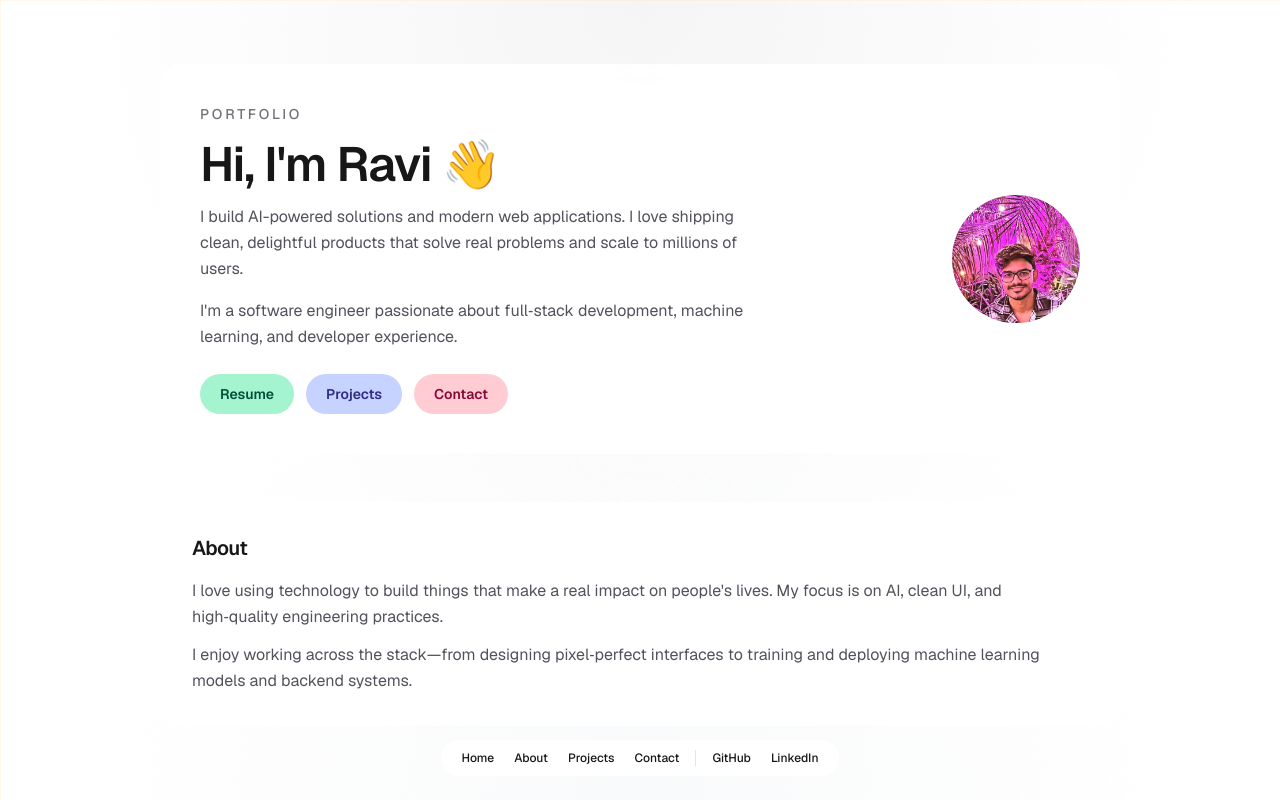
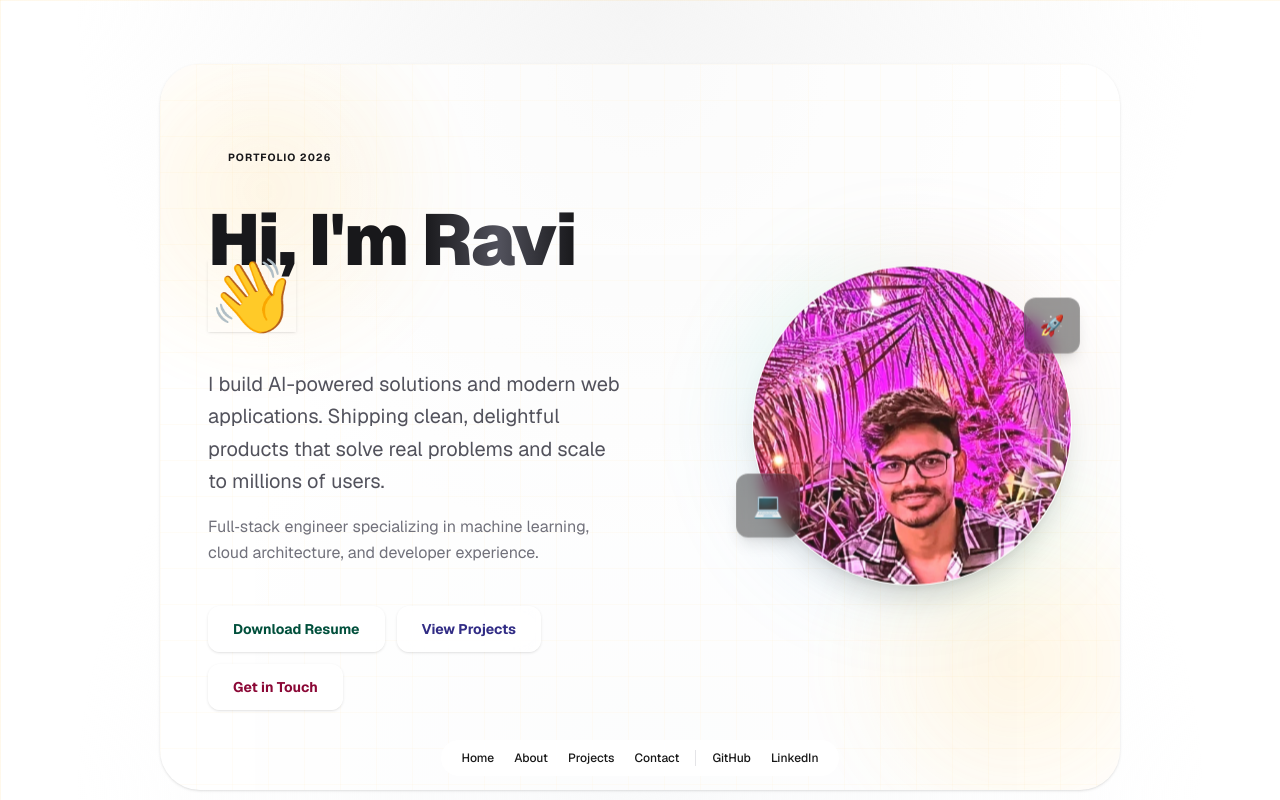
Before and after one commit to RAVIYADAV6522/ravi-portfolio, a Next.js app: page / in a window 1280 px wide. Shown: the top 800 px of the page. Built offline with nearby package versions, Linux system fonts and the light colour scheme.

Commit message:
improving hero section

```diff
--- a/src/components/HeroSection.tsx
+++ b/src/components/HeroSection.tsx
@@ -2,58 +2,91 @@ import Image from "next/image";
 
 export function HeroSection() {
   return (
-    <header className="rounded-3xl surface p-8 backdrop-blur-sm sm:p-10">
-      <div className="flex flex-col gap-8 md:flex-row md:items-center md:justify-between">
+    <section className="relative overflow-hidden rounded-[2.5rem] bg-white p-6 py-12 shadow-sm sm:p-10 sm:py-16 lg:p-12 lg:py-20">
+      {/* Texture Layer */}
+      <div className="grid-bg absolute inset-0 opacity-40" />
+
+      {/* Decorative background glows */}
+      <div className="glow-bg left-[-10%] top-[-10%] h-[400px] w-[400px] opacity-20" />
+      <div className="glow-bg bottom-[-10%] right-[-10%] h-[400px] w-[400px] opacity-20" />
+
+      <div className="relative z-10 mx-auto max-w-5xl">
+        <div className="flex flex-col gap-10 lg:flex-row lg:items-center lg:justify-between">
+          <div className="flex-1 space-y-8">
+            <div className="animate-shimmer inline-flex overflow-hidden rounded-full bg-zinc-900/10 px-5 py-1.5 text-[0.65rem] font-bold tracking-widest text-zinc-900 uppercase">
+              Portfolio 2026
+            </div>
+
+            <div className="space-y-5">
+              <h1 className="text-5xl font-black tracking-tight text-zinc-900 sm:text-6xl lg:text-7xl">
+                Hi, I&apos;m{" "}
+                <span className="bg-gradient-to-r from-zinc-900 via-zinc-600 to-zinc-900 bg-clip-text text-transparent">
+                  Ravi
+                </span>{" "}
+                <span className="inline-block animate-bounce shadow-sm">👋</span>
+              </h1>
               <div className="space-y-4">
-          <p className="text-sm font-medium uppercase tracking-[0.2em] text-zinc-500">
-            Portfolio
+                <p className="max-w-xl text-lg leading-relaxed text-zinc-600 sm:text-xl">
+                  I build AI-powered solutions and modern web applications.
+                  Shipping clean, delightful products that solve real problems
+                  and scale to millions of users.
                 </p>
-          <h1 className="text-3xl font-semibold tracking-tight sm:text-4xl lg:text-5xl">
-            Hi, I&apos;m Ravi <span className="inline-block">👋</span>
-          </h1>
-          <p className="max-w-xl text-sm leading-relaxed text-zinc-600 sm:text-base">
-            I build AI-powered solutions and modern web applications. I love
-            shipping clean, delightful products that solve real problems and
-            scale to millions of users.
+                <p className="max-w-xl text-base leading-relaxed text-zinc-500">
+                  Full‑stack engineer specializing in machine learning,
+                  cloud architecture, and developer experience.
                 </p>
-          <p className="max-w-xl text-sm leading-relaxed text-zinc-600 sm:text-base">
-            I&apos;m a software engineer passionate about full‑stack
-            development, machine learning, and developer experience.
-          </p>
+              </div>
+            </div>
+
             <div className="flex flex-wrap gap-3 pt-2">
               <a
                 href="/resume.pdf"
-              className="rounded-full bg-emerald-200 px-5 py-2.5 text-sm font-semibold text-emerald-900 transition hover:bg-emerald-300"
+                className="glass relative flex items-center justify-center rounded-xl border border-emerald-200/50 bg-emerald-50/50 px-6 py-3 text-sm font-bold text-emerald-900 shadow-sm transition-all duration-300 hover:-translate-y-1 hover:bg-emerald-100 hover:shadow-md active:scale-95"
               >
-              Resume
+                Download Resume
               </a>
               <a
                 href="#projects"
-              className="rounded-full bg-indigo-200 px-5 py-2.5 text-sm font-semibold text-indigo-900 transition hover:bg-indigo-300"
+                className="glass relative flex items-center justify-center rounded-xl border border-indigo-200/50 bg-indigo-50/50 px-6 py-3 text-sm font-bold text-indigo-900 shadow-sm transition-all duration-300 hover:-translate-y-1 hover:bg-indigo-100 hover:shadow-md active:scale-95"
               >
-              Projects
+                View Projects
               </a>
               <a
                 href="#contact"
-              className="rounded-full bg-rose-200 px-5 py-2.5 text-sm font-semibold text-rose-900 transition hover:bg-rose-300"
+                className="glass relative flex items-center justify-center rounded-xl border border-rose-200/50 bg-rose-50/50 px-6 py-3 text-sm font-bold text-rose-900 shadow-sm transition-all duration-300 hover:-translate-y-1 hover:bg-rose-100 hover:shadow-md active:scale-95"
               >
-              Contact
+                Get in Touch
               </a>
             </div>
           </div>
-        <div className="flex justify-center md:block">
-          <div className="relative h-28 w-28 overflow-hidden rounded-full bg-gradient-to-tr from-indigo-100 via-emerald-100 to-rose-100 sm:h-32 sm:w-32">
+
+          <div className="flex flex-1 justify-center lg:justify-end">
+            <div className="animate-float relative mt-4 lg:mt-0">
+              {/* Outer decorative ring */}
+              <div className="absolute -inset-4 rounded-full bg-gradient-to-tr from-indigo-500/10 via-emerald-500/10 to-rose-500/10 blur-2xl" />
+
+              <div className="glass relative h-56 w-56 overflow-hidden rounded-full border-4 border-white shadow-xl sm:h-72 sm:w-72 lg:h-80 lg:w-80">
                 <Image
                   src="/profile.jpeg"
                   alt="Ravi Yadav"
                   fill
-              sizes="128px"
+                  sizes="(max-width: 768px) 224px, 320px"
                   className="object-cover"
                   priority
                 />
               </div>
+
+              {/* Decorative floating badges */}
+              <div className="glass glass-dark absolute -right-2 top-8 flex h-14 w-14 items-center justify-center rounded-xl shadow-lg">
+                <span className="text-xl">🚀</span>
+              </div>
+              <div className="glass glass-dark absolute -left-4 bottom-12 flex h-16 w-16 items-center justify-center rounded-xl shadow-lg">
+                <span className="text-2xl">💻</span>
               </div>
             </div>
-    </header>
+          </div>
+        </div>
+      </div>
+    </section>
   );
 }
```
Lines whose indentation alone changed are shown as unchanged.
